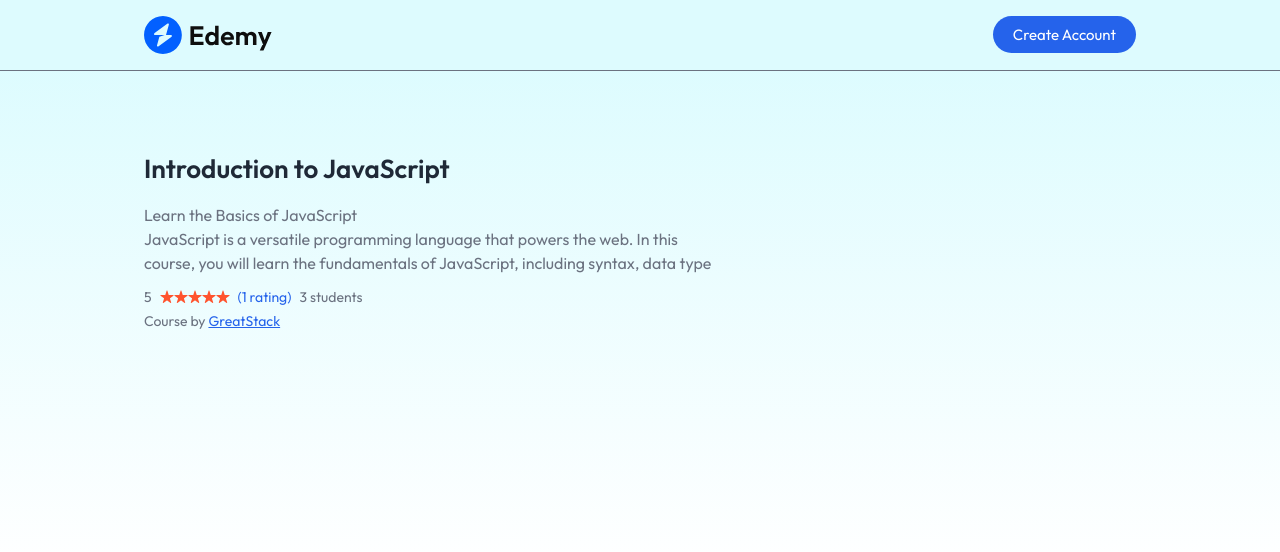
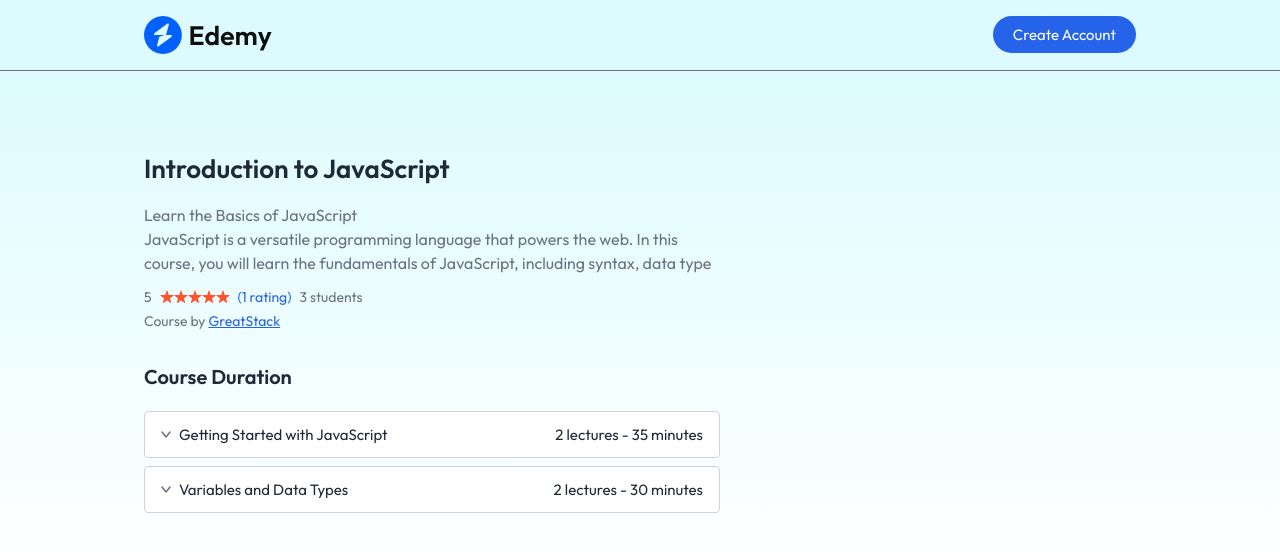
Before and after one commit to katyaynisingh001/learning-management-system, a React (Vite) app in the folder client/: page /course/605c72efb3f1c2b1f8e4e1a1 in a window 1280 px wide. Shown: the top 552 px of the page. Built offline with nearby package versions, Linux system fonts and the light colour scheme; no server answers.

Commit message:
Add course structure
Co-authored-by: Nilakshi <diyap0790@gmail.com>

```diff
--- a/client/src/context/AppContext.jsx
+++ b/client/src/context/AppContext.jsx
@@ -1,6 +1,7 @@
 import { createContext , useState, useEffect } from 'react';
 import { dummyCourses } from '../assets/assets';
 import { useNavigate } from 'react-router-dom';
+import humanizeDuration from 'humanize-duration'
 
 export const AppContext = createContext()
 
@@ -30,12 +31,44 @@
 		return totalRating / course.courseRatings.length;
 	}
 
+	//Function to calculate course Chapter Time
+	const calculateChapterTime = (chapter)=>{
+		const time = (chapter?.chapterContent ?? []).reduce(
+			(total, lecture) => total + (Number(lecture.lectureDuration) || 0),
+			0
+		)
+		return humanizeDuration(time * 60 * 1000, {units: ["h", "m"]})
+	}
+
+	//Function to calculate course Duration
+	const calculateCourseDuration = (course) => {
+		const time = (course?.courseContent ?? []).reduce(
+			(total, chapter) => total + (chapter?.chapterContent ?? []).reduce(
+				(chapterTotal, lecture) => chapterTotal + (Number(lecture.lectureDuration) || 0),
+				0
+			),
+			0
+		)
+		return humanizeDuration(time * 60 * 1000, { units: ["h", "m"] })
+	}
+
+	//Function calculate to No. of Lectures in the course
+	const calculateNoOfLectures = (course)=>{
+		let totalLectures =0;
+		course.courseContent.forEach(chapter => {
+			if(Array.isArray(chapter.chapterContent)){
+				totalLectures += chapter.chapterContent.length;
+			}
+		});
+		return totalLectures;
+	}
+
 	useEffect(() => {
 		fetchAllCourses()
 	}, [])
 
 	const value = {
-		currency, allCourses, navigate, calculateRating, isEducator, setIsEducator
+		currency, allCourses, navigate, calculateRating, isEducator, setIsEducator,calculateNoOfLectures, calculateCourseDuration, calculateChapterTime
     }
 
 	return (
--- a/client/src/pages/student/CourseDetails.jsx
+++ b/client/src/pages/student/CourseDetails.jsx
@@ -3,11 +3,14 @@
 import { AppContext } from '../../context/AppContext'
 import Loading from '../../components/student/Loading'
 import { assets } from '../../assets/assets'
+import humanizeDuration from 'humanize-duration'
 
 const CourseDetails = () => {
   const { id } = useParams()
   const [courseData, setCourseData] = useState(null)
-  const { allCourses, calculateRating } = useContext(AppContext)
+  const [openSections, setOpenSections] = useState({})
+
+  const { allCourses, calculateRating, calculateCourseDuration, calculateNoOfLectures, calculateChapterTime} = useContext(AppContext)
 
   const fetchCourseData = async () => {
     const findCourse = allCourses.find(course => course._id === id)
@@ -17,6 +20,14 @@
   useEffect(() => {
     fetchCourseData()
   }, [id, allCourses])
+
+  const toggleSection = (index)=>{
+    setOpenSections((prev)=>(
+      {...prev,
+        [index]: !prev[index],
+      }
+    ));
+  };
 
   return courseData ? (
     <>
@@ -44,6 +55,47 @@
 
           <p className='text-sm'>Course by <span className='text-blue-600 underline'>GreatStack</span></p>
 
+          <div className='pt-8 text-gray-800'>
+            <h2 className='text-xl font-semibold'>Course Duration</h2>
+
+            <div className='pt-5'>
+              {courseData.courseContent.map((chapter, index)=> (
+                <div key={index} className='border border-gray-300 bg-white mb-2 rounded'>
+                  <div className='flex items-center justify-between px-4 py-3 cursor-pointer select-none' onClick={()=> toggleSection(index)}>
+                    <div className='flex items-center  gap-2'>
+                      <img className={`transform transition-transform ${openSections[index] ? 'rotate-180' : ''}`}
+                      src={assets.down_arrow_icon} alt="arrow icon" />
+                      <p font-medium md:text-base text-sm>{chapter.chapterTitle}</p>
+                    </div>
+                    <p className='text-sm md:text-default'>
+                      {chapter.chapterContent.length} lectures - {calculateChapterTime(chapter)}
+                    </p>
+                  </div>
+
+                  <div className={`overflow-hidden trasition-all duration-300 ${openSections[index] ?'max-h-96' : 'max-h-0'}`}>
+                    <ul className='list-disc md:pl-10 pl-4 pr-4 py-2 text-gray-600 border-t border-gray-300'>
+                      {chapter.chapterContent.map((lecture, i)=> (
+                        <li key={i} className='flex items-start gap-2 py-1'>
+                          <img src={assets.play_icon} alt="play icon" className='w-4 h-4 mt-1'/>
+                          <div className='flex items-center justify-between w-full text-gray-800 text-xs md:text-default'>
+                            <p>{lecture.lectureTitle}</p>
+                            <div className='flex gap-2'>
+                              {lecture.isPreviewFree && <p className='text-blue-500 cursor-pointer'>Preview</p>}
+                              <p>{humanizeDuration(lecture.lectureDuration * 60 * 1000, {units: ['h', 'm']})}</p>
+
+                            </div>
+
+                          </div>
+                        </li>
+                      ))}
+                    </ul>
+                  </div>
+
+                </div>
+              ))}
+            </div>
+          </div>
+
         </div>
 
         {/* right column */}
```
